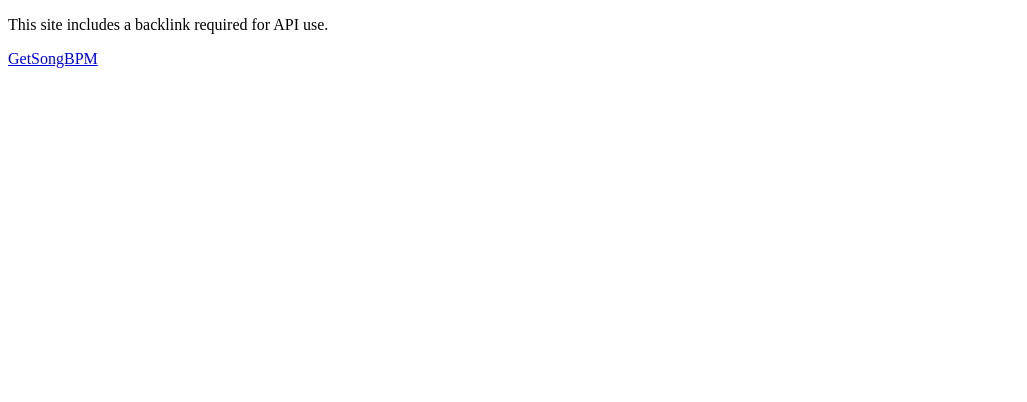
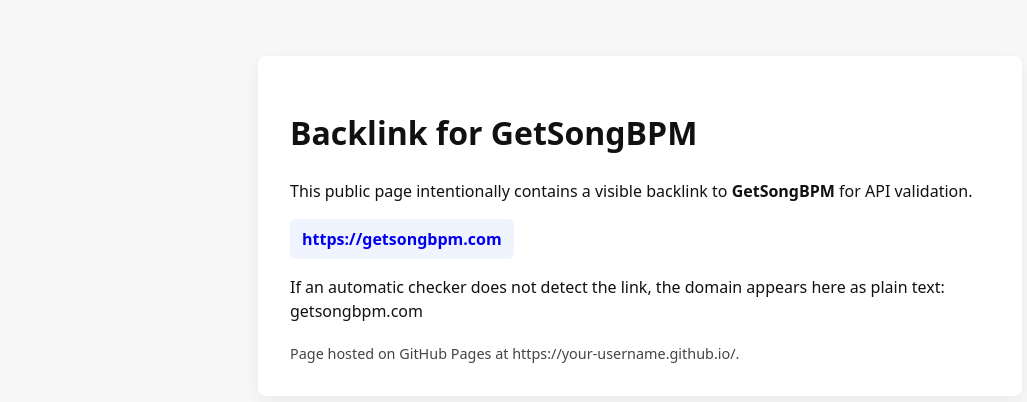
Before and after one commit to lockedinlockedin/lockedinlockedin.github.io, a plain HTML site: page index.html in a window 1280 px wide. Shown: the whole page, without its empty margins (0-1027 px from the left). Drawn offline with Linux system fonts and the light colour scheme.

Commit message:
Update index.html for improved structure and metadata

```diff
--- a/index.html
+++ b/index.html
@@ -1,12 +1,38 @@
-<!DOCTYPE html>
-<html>
+<!doctype html>
+<html lang="en">
 <head>
-    <title>GetSongBPM backlink</title>
+  <meta charset="utf-8">
+  <title>Backlink for GetSongBPM</title>
+  <meta name="viewport" content="width=device-width,initial-scale=1">
+  <!-- Explicit canonical to make link-checkers happy -->
+  <link rel="canonical" href="https://lockedinlockedin.github.io/">
+  <meta name="description" content="Public page containing a backlink to getsongbpm.com required for API access.">
+  <style>
+    body{font-family:system-ui,-apple-system,Segoe UI,Roboto,"Helvetica Neue",Arial;line-height:1.5;padding:3rem;background:#f7f7f7;color:#111}
+    main{max-width:700px;margin:0 auto;background:#fff;padding:2rem;border-radius:8px;box-shadow:0 6px 18px rgba(0,0,0,0.05)}
+    a.backlink{display:inline-block;padding:.5rem .75rem;border-radius:6px;background:#f0f4ff;text-decoration:none;font-weight:600}
+    footer{margin-top:1.25rem;font-size:.9rem;color:#444}
+  </style>
 </head>
 <body>
-    <p>This site includes a backlink required for API use.</p>
+  <main>
+    <h1>Backlink for GetSongBPM</h1>
+
+    <p>This public page intentionally contains a visible backlink to <strong>GetSongBPM</strong> for API validation.</p>
+
+    <!-- Visible, full-URL anchor text (use HTTPS and include the domain in the text) -->
     <p>
-        <a href="https://getsongbpm.com" target="_blank">GetSongBPM</a>
+      <a class="backlink" href="https://getsongbpm.com" target="_blank" rel="noopener noreferrer">
+        https://getsongbpm.com
+      </a>
     </p>
+
+    <!-- Plain text fallback so simple scrapers can find the domain even without parsing anchors -->
+    <p>If an automatic checker does not detect the link, the domain appears here as plain text: getsongbpm.com</p>
+
+    <footer>
+      Page hosted on GitHub Pages at <span id="site-url">https://your-username.github.io/</span>.
+    </footer>
+  </main>
 </body>
 </html>
```
